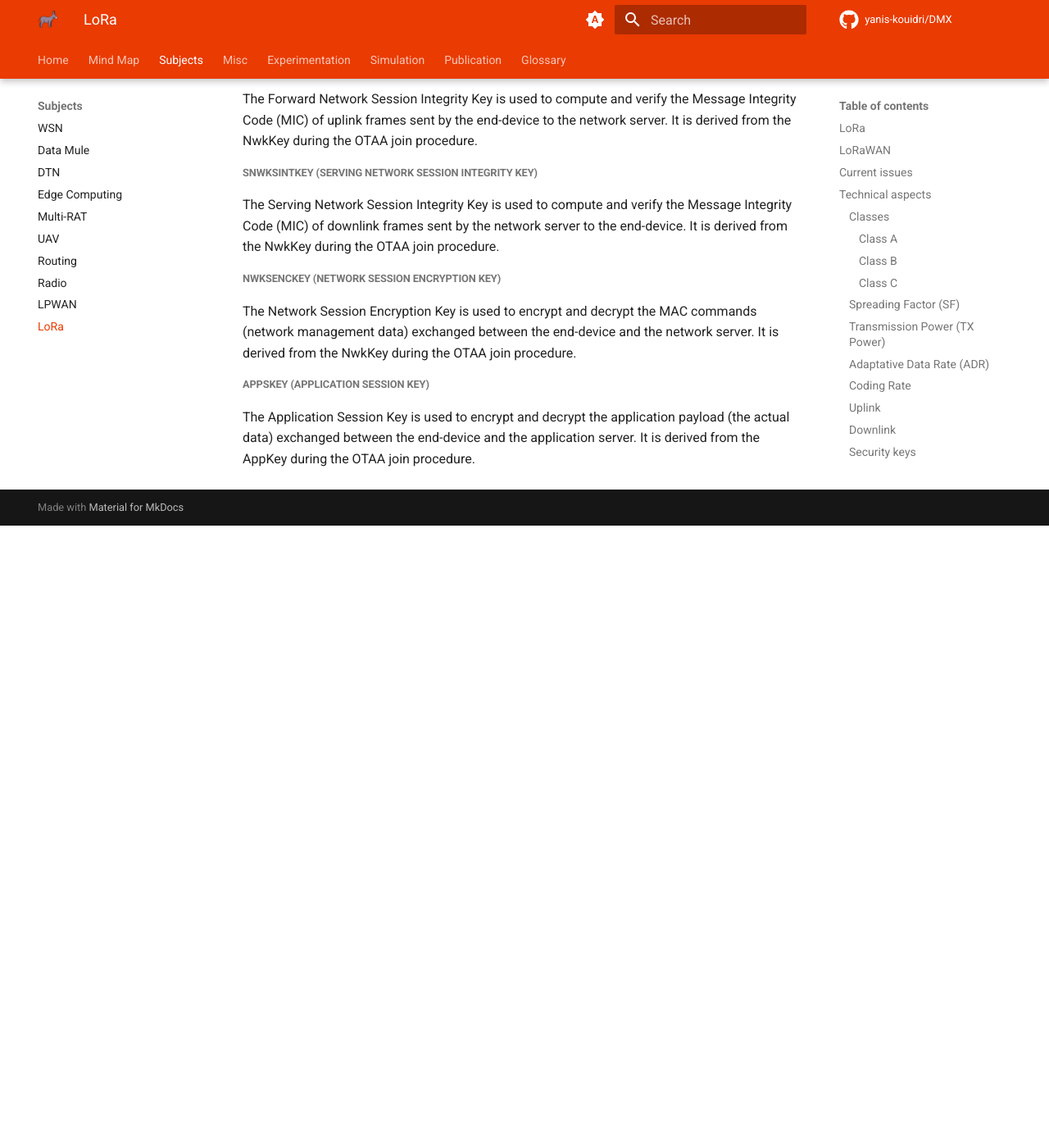
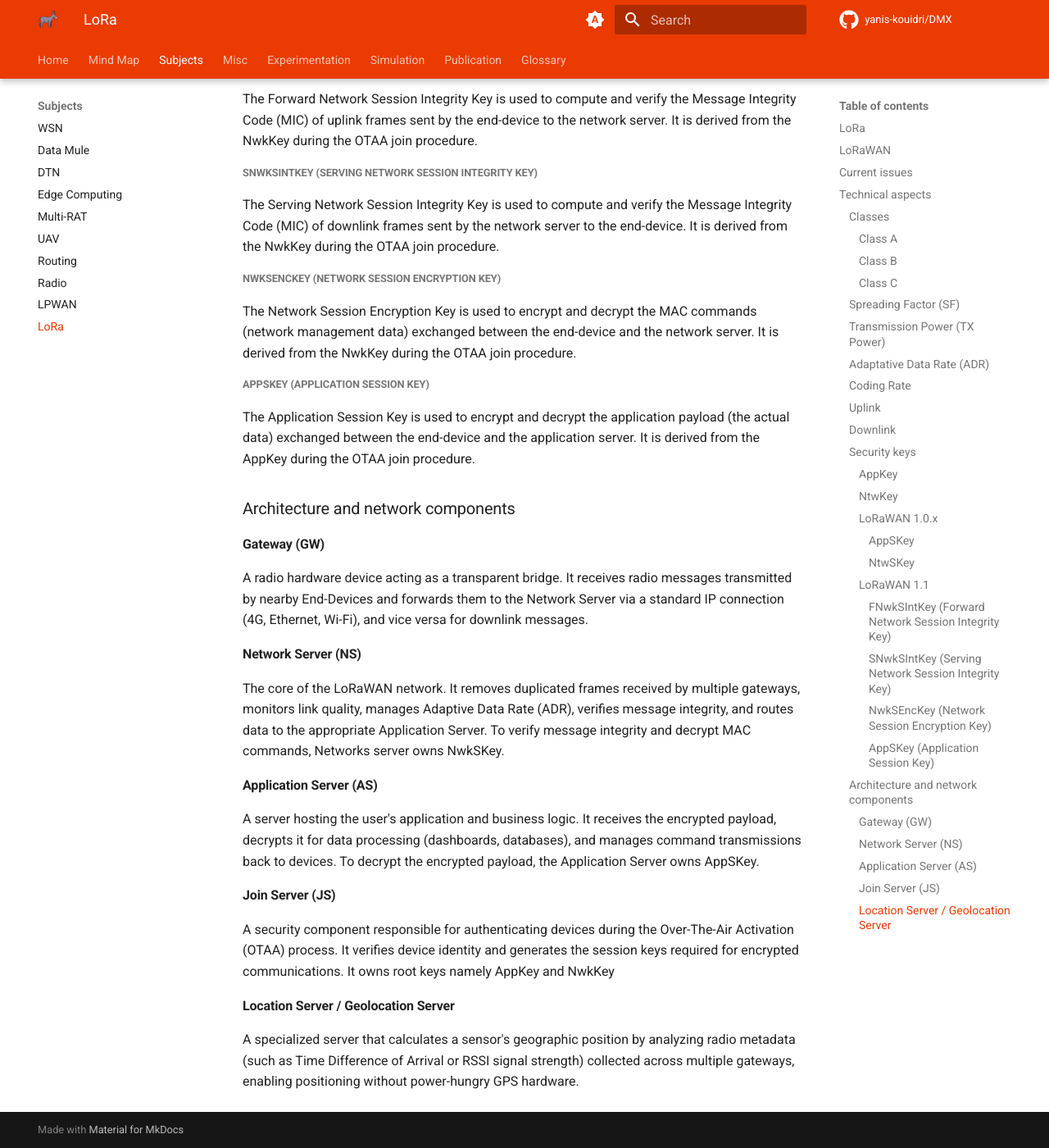
Before and after one commit to Yanis-Kouidri/DMX, an MkDocs documentation site: the page built from docs/subjects/lora.md, in a window 1280 px wide and 1400 px high, scrolled down 3894 px. Shown: the whole window at 82% size. Built offline with MkDocs 1.6.1 and Material for MkDocs 9.7.7, drawn with Linux system fonts in a browser that asks for light colours; comment, search, counter and statistics services are not loaded; before the commit the page ends 4535 px from its top, so only the background shows below that.

Commit message:
feat: add architecture and network components section to LoRaWAN documentation

```diff
--- a/docs/subjects/lora.md
+++ b/docs/subjects/lora.md
@@ -111,3 +111,25 @@ The Network Session Encryption Key is used to encrypt and decrypt the MAC comman
 ##### AppSKey (Application Session Key)
 
 The Application Session Key is used to encrypt and decrypt the application payload (the actual data) exchanged between the end-device and the application server. It is derived from the AppKey during the OTAA join procedure.
+
+### Architecture and network components
+
+#### Gateway (GW)
+
+A radio hardware device acting as a transparent bridge. It receives radio messages transmitted by nearby End-Devices and forwards them to the Network Server via a standard IP connection (4G, Ethernet, Wi-Fi), and vice versa for downlink messages.
+
+#### Network Server (NS)
+
+The core of the LoRaWAN network. It removes duplicated frames received by multiple gateways, monitors link quality, manages Adaptive Data Rate (ADR), verifies message integrity, and routes data to the appropriate Application Server. To verify message integrity and decrypt MAC commands, Networks server owns NwkSKey.
+
+#### Application Server (AS)
+
+A server hosting the user's application and business logic. It receives the encrypted payload, decrypts it for data processing (dashboards, databases), and manages command transmissions back to devices. To decrypt the encrypted payload, the Application Server owns AppSKey.
+
+#### Join Server (JS)
+
+A security component responsible for authenticating devices during the Over-The-Air Activation (OTAA) process. It verifies device identity and generates the session keys required for encrypted communications. It owns root keys namely AppKey and NwkKey
+
+#### Location Server / Geolocation Server
+
+A specialized server that calculates a sensor's geographic position by analyzing radio metadata (such as Time Difference of Arrival or RSSI signal strength) collected across multiple gateways, enabling positioning without power-hungry GPS hardware.
```
